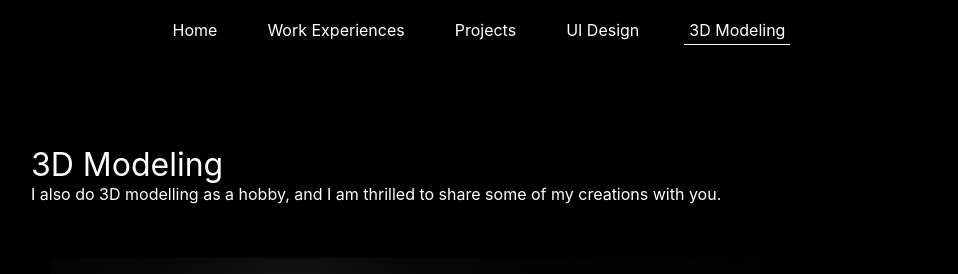
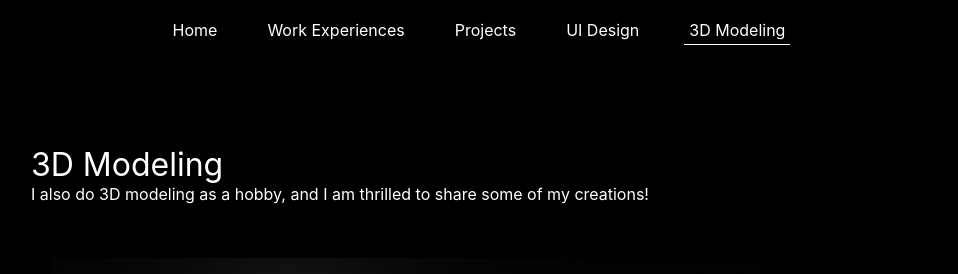
Before and after one commit to karenlinky/personal-website, a React (Create React App) app: page /3d_modeling in a window 1280 px wide. Shown: the top 274 px of the page, without its empty margins (161-1119 px from the left). Built offline with nearby package versions, Linux system fonts and the light colour scheme.

Commit message:
fixed 3d modeling typo

```diff
--- a/src/components/ThreeDModeling/ThreeDModeling.js
+++ b/src/components/ThreeDModeling/ThreeDModeling.js
@@ -17,7 +17,7 @@ import macBookPro from '../../img/3dModels/MacBookPro.png';
 import '../content/content.css';
 
 const ThreeDModeling = () => {
-    const descr = <><div>I also do 3D modelling as a hobby, and I am thrilled to share some of my creations with you.</div></>
+    const descr = <><div>I also do 3D modeling as a hobby, and I am thrilled to share some of my creations!</div></>
 
     const [showingTitle, setShowingTitle] = useState(false);
     const [showingActualContent, setShowingActualContent] = useState(false);
--- a/src/components/iconButton/IconButton.js
+++ b/src/components/iconButton/IconButton.js
@@ -3,7 +3,7 @@ import './iconButton.css';
 
 const IconButton = ({children, to}) => {
   return (
-    <a target="_blank" href={to} className={'iconButtonLink'}>{children}</a>
+    <a target="_blank" rel="noreferrer" href={to} className={'iconButtonLink'}>{children}</a>
   )
 }
 
```
